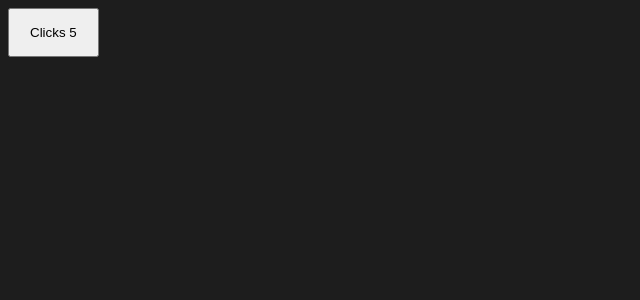
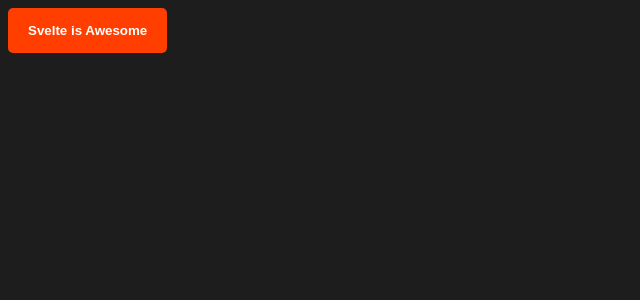
Before and after one commit to ej-agas/svelte-101, a Svelte app: page / in a window 1280 px wide. Shown: the top 300 px of the page, without its empty margins (0-640 px from the left). Built offline with nearby package versions, Linux system fonts and the light colour scheme.

Commit message:
learn about slots
Signed-off-by: ej-agas <agas.ej09@gmail.com>

```diff
--- a/src/App.svelte
+++ b/src/App.svelte
@@ -1,11 +1,8 @@
 <script lang="ts">
-  import Counter from "./lib/Counter.svelte";
-
-  const props = {
-    initialCount: 5,
-    maxCount: 10,
-  }
-
+  import Button from './lib/Button.svelte';
 </script>
 
-<Counter {...props} />
+<Button>Svelte is Awesome</Button>
+
+<style>
+</style>
--- /dev/null
+++ b/src/lib/Button.svelte
@@ -0,0 +1,16 @@
+<script lang="ts">
+</script>
+
+<button><slot>FALLBACK</slot></button>
+
+<style>
+    button {
+        border: none;
+        background-color: #ff3e00;
+        color: #fff;
+        padding: 15px 20px;
+        font-weight: bold;
+        border-radius: 5px;
+        cursor: pointer;
+    }
+</style>
```
